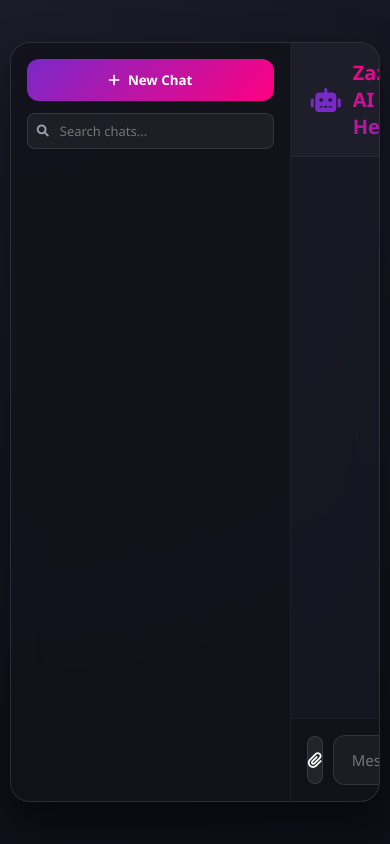
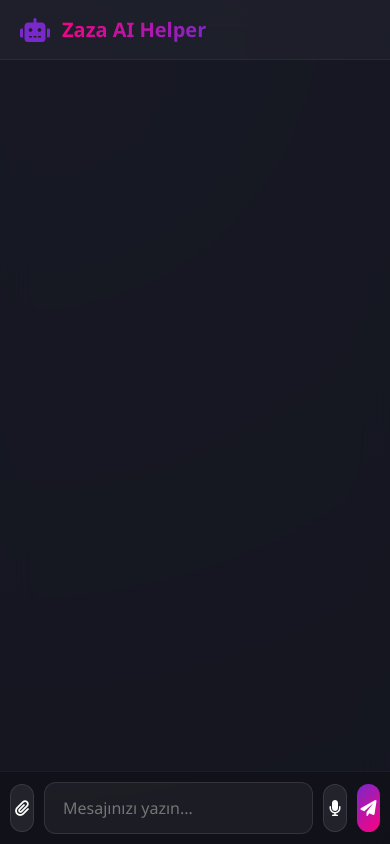
Before and after one commit to ilhamelizade075-bit/my-ai-bot, a Flask app: page / in a window 390 px wide. Run offline with Flask 3, Linux system fonts and the light colour scheme; some libraries are stand-ins or nearby versions.

Commit message:
Update index.html

```diff
--- a/templates/index.html
+++ b/templates/index.html
@@ -1,14 +1,15 @@
 <!DOCTYPE html>
 <html lang="az">
-<head><link rel="manifest" href="/static/manifest.json">
+<head>
+    <link rel="manifest" href="/static/manifest.json">
     <meta charset="UTF-8">
-    <meta name="viewport" content="width=device-width, initial-scale=1.0">
+    <meta name="viewport" content="width=device-width, initial-scale=1.0, maximum-scale=1.0, user-scalable=no">
     <title>Zaza AI Helper</title>
     <link href="https://cdnjs.cloudflare.com/ajax/libs/font-awesome/6.0.0/css/all.min.css" rel="stylesheet">
     <script src="https://accounts.google.com/gsi/client" async defer></script>
     <style>
         * { box-sizing: border-box; margin: 0; padding: 0; font-family: 'Segoe UI', Tahoma, Geneva, Verdana, sans-serif; }
-        body { background: radial-gradient(circle at top left, #1a1c29, #0e0f17); color: #e1e1e6; height: 100vh; display: flex; justify-content: center; align-items: center; overflow: hidden; }
+        body { background: radial-gradient(circle at top left, #1a1c29, #0e0f17); color: #e1e1e6; height: 100vh; height: 100dvh; display: flex; justify-content: center; align-items: center; overflow: hidden; }
 
         .main-container { width: 95%; max-width: 1200px; height: 90vh; background: rgba(23, 25, 35, 0.75); backdrop-filter: blur(16px); border: 1px solid rgba(255, 255, 255, 0.1); border-radius: 20px; display: flex; overflow: hidden; box-shadow: 0 20px 40px rgba(0,0,0,0.5); }
 
@@ -70,6 +71,17 @@
         .send-btn { background: linear-gradient(135deg, #7928CA, #FF0080); border: none; }
 
         @keyframes pulse { 0% { opacity: 1; } 50% { opacity: 0.5; } 100% { opacity: 1; } }
+
+        /* Mobil Ekran Uyğunlaşdırması */
+        @media (max-width: 768px) {
+            body { padding: 0; margin: 0; height: 100dvh; }
+            .main-container { width: 100% !important; height: 100dvh !important; max-width: 100% !important; border-radius: 0 !important; border: none !important; flex-direction: column; }
+            .sidebar { display: none; }
+            .chat-card { width: 100% !important; height: 100% !important; }
+            .msg { max-width: 90% !important; font-size: 16px !important; }
+            .input-area { padding: 10px !important; }
+            .input-area input[type="text"] { font-size: 16px !important; }
+        }
     </style>
 </head>
 <body>
@@ -128,7 +140,7 @@
             </button>
 
             <input type="text" id="user-input" placeholder="Mesajınızı yazın...">
-            <button class="action-btn" id="mic-btn" onclick="toggleVoice()" title="Səslə Yaz"><i class="fa-solid fa-microphone"></i></button>
+            <button class="action-btn" id="mic-btn" onclick="toggleVoice()" title="Səsli Danışıq"><i class="fa-solid fa-microphone"></i></button>
             <button class="action-btn send-btn" onclick="sendMessage()"><i class="fa-solid fa-paper-plane"></i></button>
         </div>
     </div>
@@ -139,6 +151,7 @@
     let currentSessionId = localStorage.getItem("currentSessionId") || null;
     let selectedFileData = null;
     let selectedFileType = null;
+    let isVoiceMode = false; // Səsli dialoq rejimi bayrağı
 
     window.onload = () => {
         checkSavedUser();
@@ -365,6 +378,11 @@
             session.messages.push({ sender: "bot", text: data.response });
             saveSessions();
 
+            // Əgər səsli rejim aktivdirsə, cavabı səsli oxu
+            if (isVoiceMode) {
+                speakText(data.response);
+            }
+
         } catch (e) {
             typing.style.display = "none";
             appendMessageToDOM("bot", "Xəta baş verdi, xahiş olunur yenidən cəhd edin.");
@@ -414,7 +432,7 @@
         document.getElementById("google-btn-container").style.display = "block";
     }
 
-    /* Səs Tanıma (Mikrofon Həlli) */
+    /* Canlı Səsli Dialoq Rejimi */
     let recognition;
     function toggleVoice() {
         let micBtn = document.getElementById("mic-btn");
@@ -425,38 +443,64 @@
             return;
         }
 
-        if (recognition && micBtn.classList.contains("recording")) {
-            recognition.stop();
+        isVoiceMode = !isVoiceMode;
+
+        if (isVoiceMode) {
+            micBtn.classList.add("recording");
+            startListening();
+        } else {
+            isVoiceMode = false;
             micBtn.classList.remove("recording");
-            return;
+            if (recognition) recognition.stop();
+            window.speechSynthesis.cancel();
         }
+    }
 
+    function startListening() {
+        const SpeechRecognition = window.SpeechRecognition || window.webkitSpeechRecognition;
         recognition = new SpeechRecognition();
-        recognition.lang = 'az-AZ'; // Azərbaycan dili dəstəyi
+        recognition.lang = 'az-AZ';
         recognition.interimResults = false;
 
         recognition.start();
-        micBtn.classList.add("recording");
 
         recognition.onresult = (event) => {
             let transcript = event.results[0][0].transcript;
             document.getElementById("user-input").value = transcript;
-            micBtn.classList.remove("recording");
             sendMessage();
         };
 
         recognition.onerror = (e) => {
             console.error("Səs xətası:", e);
-            micBtn.classList.remove("recording");
-            alert("Səs tanınmadı və ya mikrofona icazə verilmədi.");
+            let micBtn = document.getElementById("mic-btn");
+            if (isVoiceMode) {
+                setTimeout(() => startListening(), 1000);
+            } else {
+                micBtn.classList.remove("recording");
+            }
         };
 
-        recognition.onend = () => micBtn.classList.remove("recording");
+        recognition.onend = () => {
+            if (!isVoiceMode) {
+                document.getElementById("mic-btn").classList.remove("recording");
+            }
+        };
     }
 
     function speakText(text) {
         let synth = window.speechSynthesis;
+        synth.cancel(); // Mətnin təkrarlanmaması üçün köhnə səsi sıfırla
+
         let utterance = new SpeechSynthesisUtterance(text);
+        utterance.lang = 'az-AZ';
+
+        // Bot danışıb bitirdikdən sonra səsli rejim aktivdirsə, yenidən dinləməyə başlasın
+        utterance.onend = () => {
+            if (isVoiceMode) {
+                setTimeout(() => startListening(), 500);
+            }
+        };
+
         synth.speak(utterance);
     }
 </script>
```
